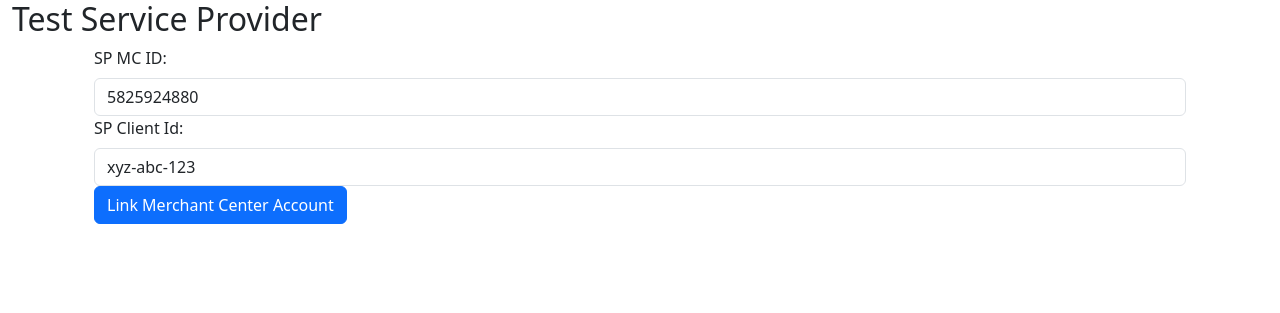
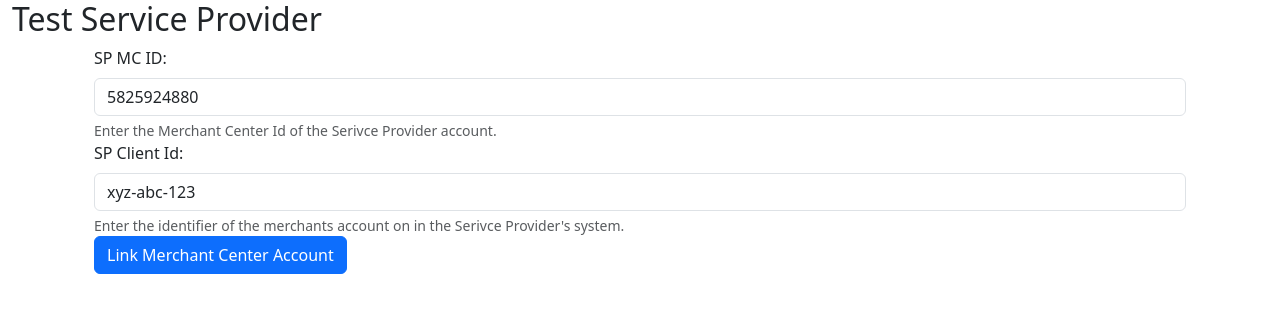
Before and after one commit to dwdii/dwdii.github.io, a Jekyll site: the page sp2/index.html, which Jekyll copies as it is, in a window 1280 px wide. Shown: the top 313 px of the page. Built offline with Jekyll 4.4.1, drawn with Linux system fonts in a browser that asks for light colours.

Commit message:
Add help text for SP MC ID and SP Client ID fields
Added help blocks for SP MC ID and SP Client ID inputs.

```diff
--- a/sp2/index.html
+++ b/sp2/index.html
@@ -16,10 +16,16 @@
 			<div class="container-md">
 				<label for="spmcid" class="form-label">SP MC ID:</label>
 				<input type="text" id="spmcid" name="spmcid" class="form-control" value="5825924880">
+				<div id="spmcidHelpBlock" class="form-text">
+					Enter the Merchant Center Id of the Serivce Provider account.
+				</div>
 			</div>
 			<div class="container-md">
 				<label for="spclientid" class="form-label">SP Client Id:</label>
 				<input type="text" id="spclientid" name="spclientid" class="form-control" value="xyz-abc-123">
+				<div id="spmcidHelpBlock" class="form-text">
+					Enter the identifier of the merchants account on in the Serivce Provider's system.
+				</div>
 			</div>
 			<div class="container-md">
 				<button id="linkButton" class="btn btn-primary">Link Merchant Center Account</button>
```
